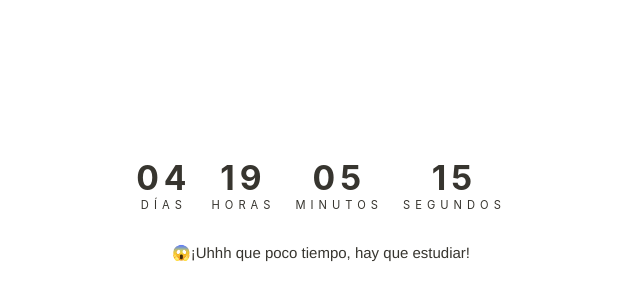
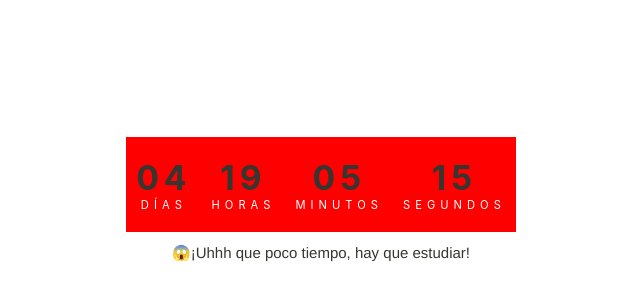
Before and after one commit to migueltomasamat/WidgetsNotion, a plain HTML site: page timer.html in a window 1280 px wide. Shown: the part 194-494 px from the top of the page, without its empty margins (319-959 px from the left). Drawn offline with nearby package versions, Linux system fonts and the light colour scheme.

Commit message:
Añadido Contador de BD Presencial

```diff
--- a/timer.html
+++ b/timer.html
@@ -24,8 +24,16 @@
             align-items: center;
             justify-content: center;
             text-align: center;
+            background-color: red;
+            color: white;
+        }
+        .blink_me {
+            animation: blinker 1s linear infinite;
         }
 
+        @keyframes blinker {
+            50% { opacity: 0; }
+        }
         #compact{
             text-transform: none;
             font-size: .7em;
@@ -101,7 +109,7 @@
 
 <body class="">
 <div>
-    <div id="timer">
+    <div id="timer" class="blink_me">
         <div class="days">
             <div id="days" class="numbers">81</div>
             Días
```
Also changed, not shown: timerBDPresencial.html (+1 -1 lines).
